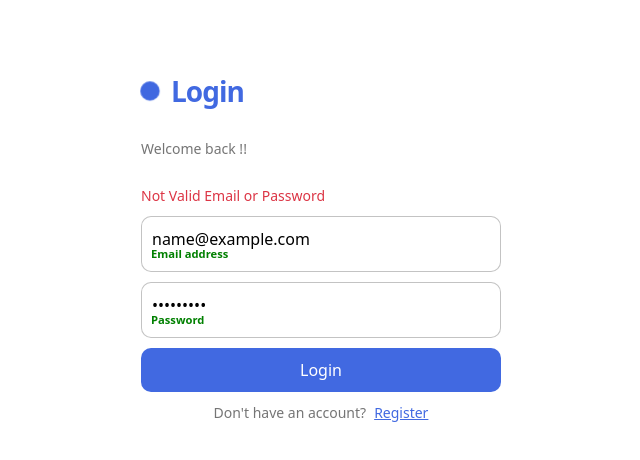
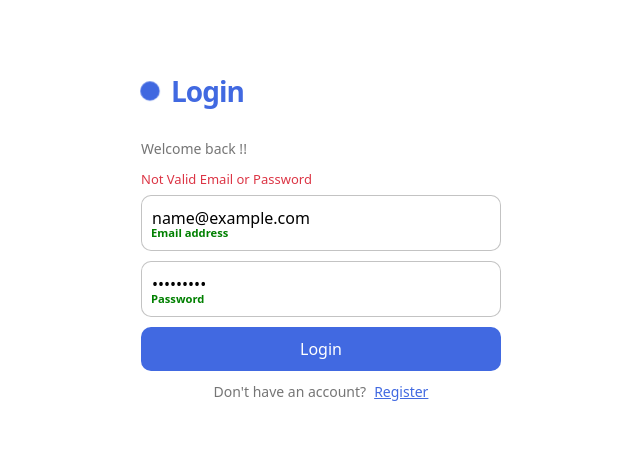
Before and after one commit to MhdTarhini/User-Certificates, a Vue app in the folder client/: page /v1 in a window 1280 px wide. Both pictures are taken after typing "name@example.com", "Sample123" into the empty fields and a click on the button "Login". Shown: the top 460 px of the page, without its empty margins (319-959 px from the left). Built offline with nearby package versions, Linux system fonts and the light colour scheme; no server answers; what vue-toast-notification would draw is missing.

Commit message:
client <> Fix Error Message Display

```diff
--- a/client/src/assets/main.css
+++ b/client/src/assets/main.css
@@ -12,12 +12,18 @@ main {
 .header-title {
   color: royalblue;
   font-size: 32px;
-  font-weight: 600;
+  font-weight: 500;
   line-height: normal;
+  font-family: sans-serif;
 
 }
 .header-title::first-letter {
   text-transform: capitalize;
+}
+.error {
+  position: absolute;
+  top: 120px;
+  font-size: 13px;
 }
 /*========================*/
 /* button */
--- a/client/src/components/CertificatesCard.vue
+++ b/client/src/components/CertificatesCard.vue
@@ -1,7 +1,7 @@
 <template>
   <div class="card">
     <div class="card-body d-flex flex-column align-item-center">
-      <h5 class="card-title text-primary-emphasis fs-3">{{ certificate.certificate_name }}</h5>
+      <h5 class="card-title text-black fs-3">{{ certificate.certificate_name }}</h5>
       <h6 class="card-subtitle mb-2 text-black"><span class="signin">Major : </span>{{ certificate.user_certificate_details.major }}</h6>
       <h6 class="card-subtitle mb-2 text-black"><span class="signin">University : </span>{{ certificate.user_certificate_details.university }}</h6>
       <h6 class="card-subtitle mb-2 text-black"><span class="signin">Date : </span>{{ certificate.user_certificate_details.date_achieved }}</h6>
--- a/client/src/components/LoginForm.vue
+++ b/client/src/components/LoginForm.vue
@@ -2,8 +2,8 @@
   <form class="form" @submit.prevent="loginAction">
     <p class="title">Login</p>
     <p class="message">Welcome back !!</p>
-     <div v-if="validationErrors===true" class="flex">
-          <small class="text-danger">Not Valid Email or Password</small>
+     <div v-if="validationErrors===true">
+          <small class="text-danger error">Not Valid Email or Password</small>
       </div>
     <div v-for="field in formFields" :key="field.name" class="div-fields">
         <label>
--- a/client/src/components/UserDataForm.vue
+++ b/client/src/components/UserDataForm.vue
@@ -91,6 +91,7 @@ export default {
   },
   methods: {
     async handleUserInfo() {
+      this.validationErrors={},
       this.isloading = true
       this.isSubmitting= true
       const { AddAndUpdateUserInfoAPI } = useAxios();
@@ -109,13 +110,15 @@ export default {
           },1000)
           }
         } catch (error) {
+            this.isloading=false
           if (error.response.data.errors !== undefined) {
             this.validationErrors = error.response.data.errors;
             errorNotification(`There ${Object.keys(this.validationErrors).length} unvalid field`)
           }
         }
-      this.isSubmitting = false;
-
+        if(Object.keys(this.validationErrors).length==0){
+          this.isSubmitting = false;
+        }
     }
   },
   watch: {
--- a/client/src/views/DashboardView.vue
+++ b/client/src/views/DashboardView.vue
@@ -1,6 +1,6 @@
 <template>
     <main>
-            <div class="header-title">{{user?.name}}'s Certificates !</div>
+            <div class="header-title">{{user?.name}}'s Certificates</div>
             <CertificateContainer/>
       </main>
 </template>
```
